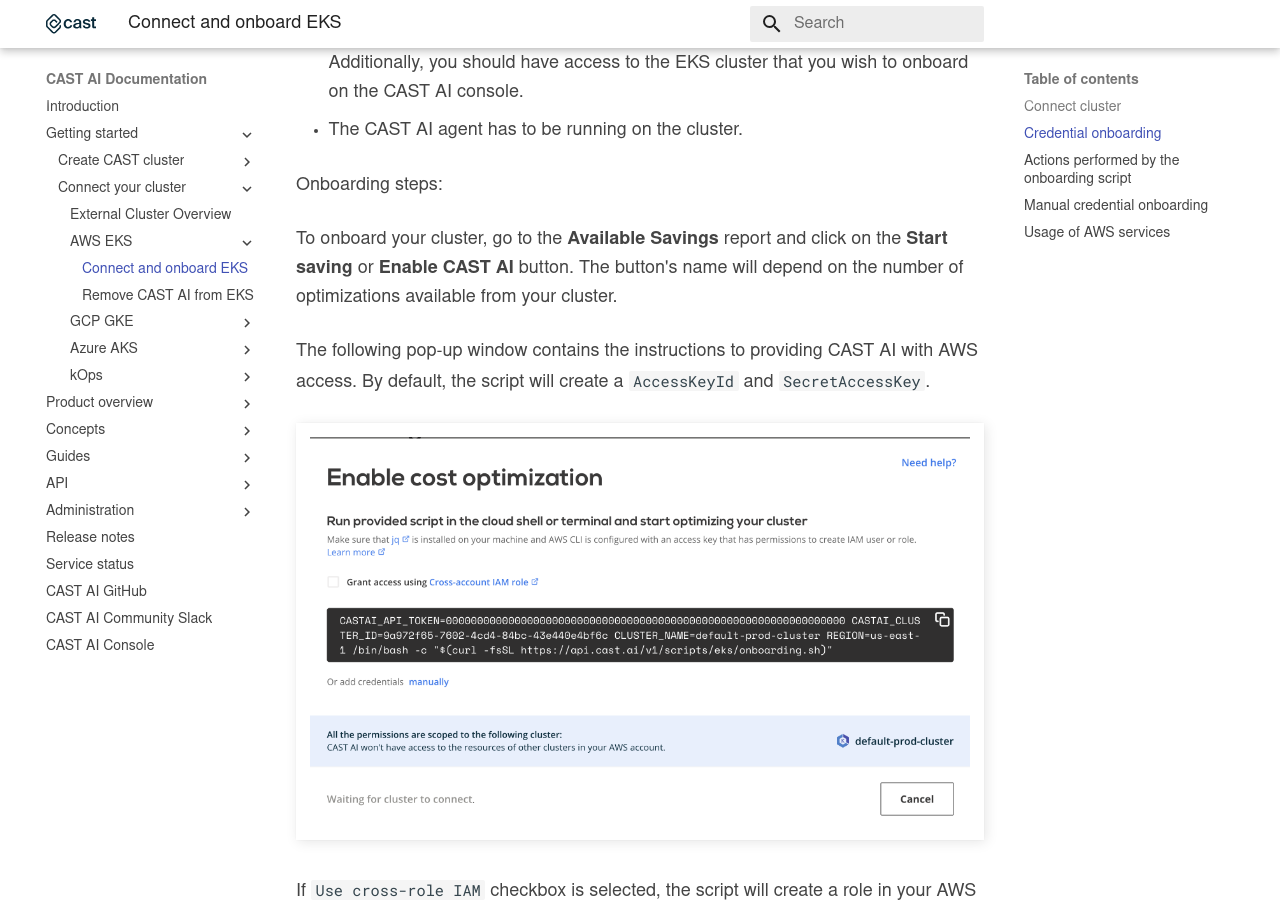
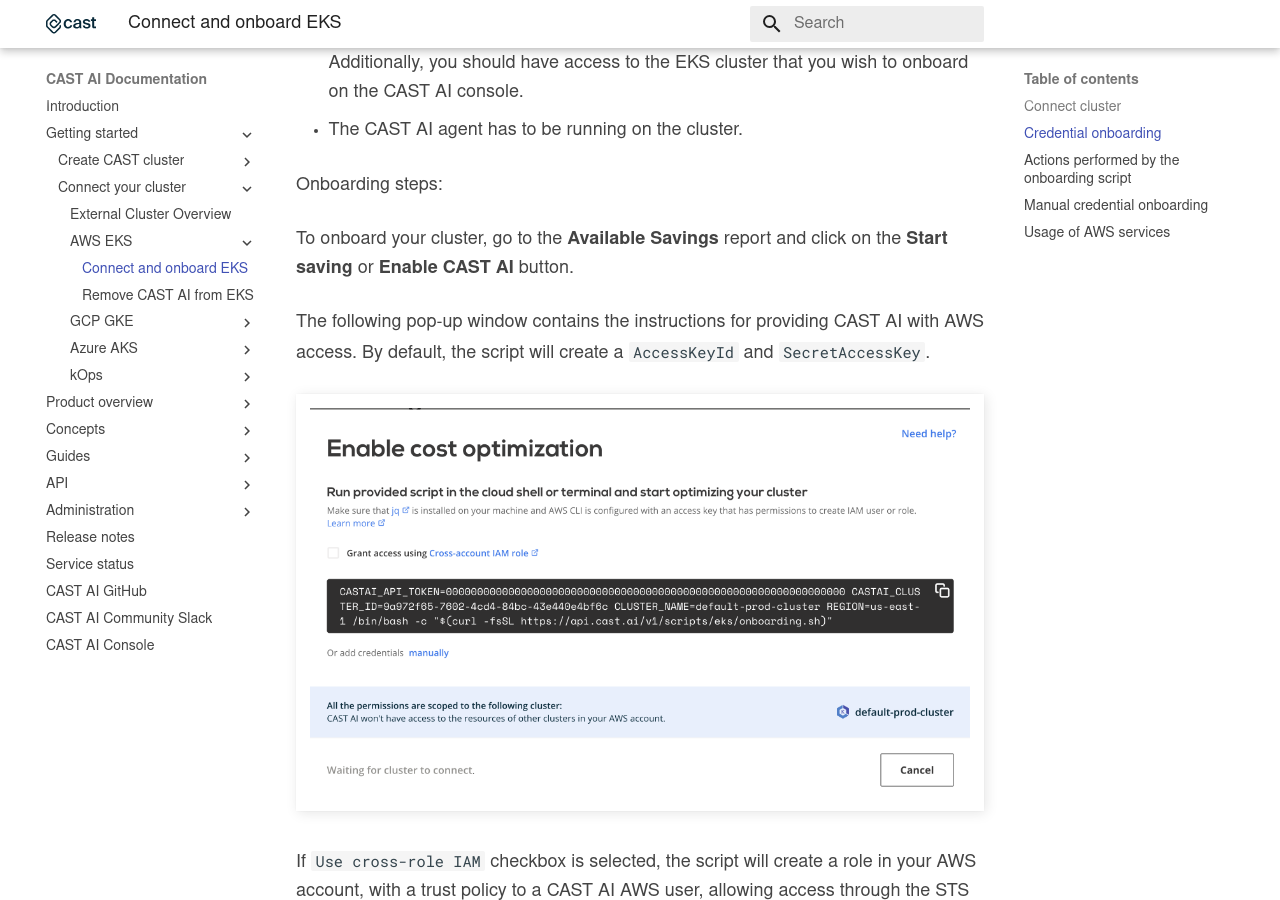
Before and after one commit to castai/docs, an MkDocs documentation site: the page built from docs/getting-started/external-cluster/eks/eks.md, in a window 1280 px wide and 900 px high, scrolled down 1935 px. Built offline with MkDocs 1.6.1 and Material for MkDocs 9.7.7, drawn with Linux system fonts in a browser that asks for light colours; some web fonts are replaced.

Commit message:
eks.md update: removed old text
removed 1 old sentence

```diff
--- a/docs/getting-started/external-cluster/eks/eks.md
+++ b/docs/getting-started/external-cluster/eks/eks.md
@@ -46,9 +46,9 @@
 
 Onboarding steps:
 
-To onboard your cluster, go to the **Available Savings** report and click on the **Start saving** or **Enable CAST AI** button. The button's name will depend on the number of optimizations available from your cluster.
+To onboard your cluster, go to the **Available Savings** report and click on the **Start saving** or **Enable CAST AI** button.
 
-The following pop-up window contains the instructions to providing CAST AI with AWS access. By default, the script will create a `AccessKeyId` and `SecretAccessKey`.
+The following pop-up window contains the instructions for providing CAST AI with AWS access. By default, the script will create a `AccessKeyId` and `SecretAccessKey`.
 
 ![img.png](../../screenshots/connect-cluster-6.png)
 
```
